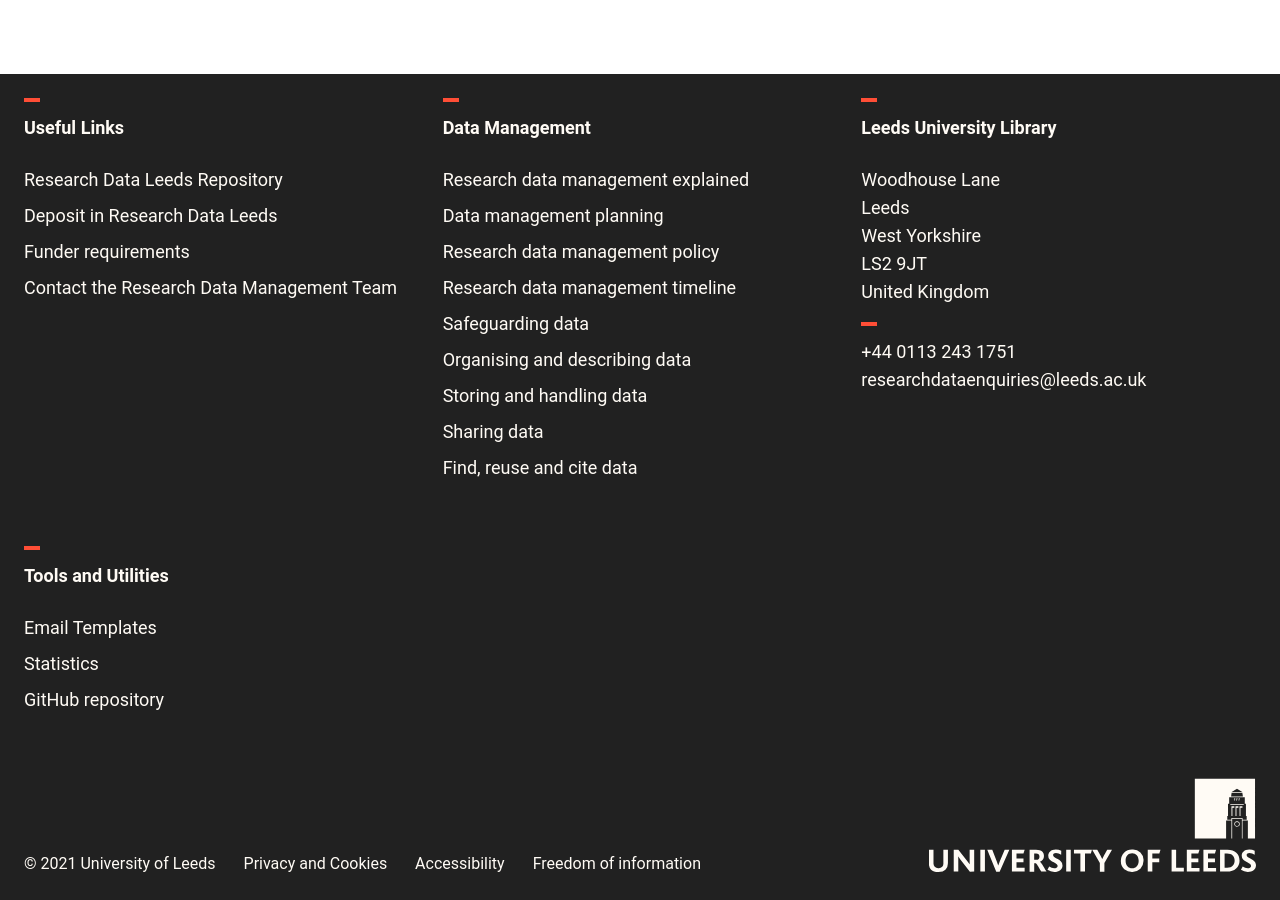
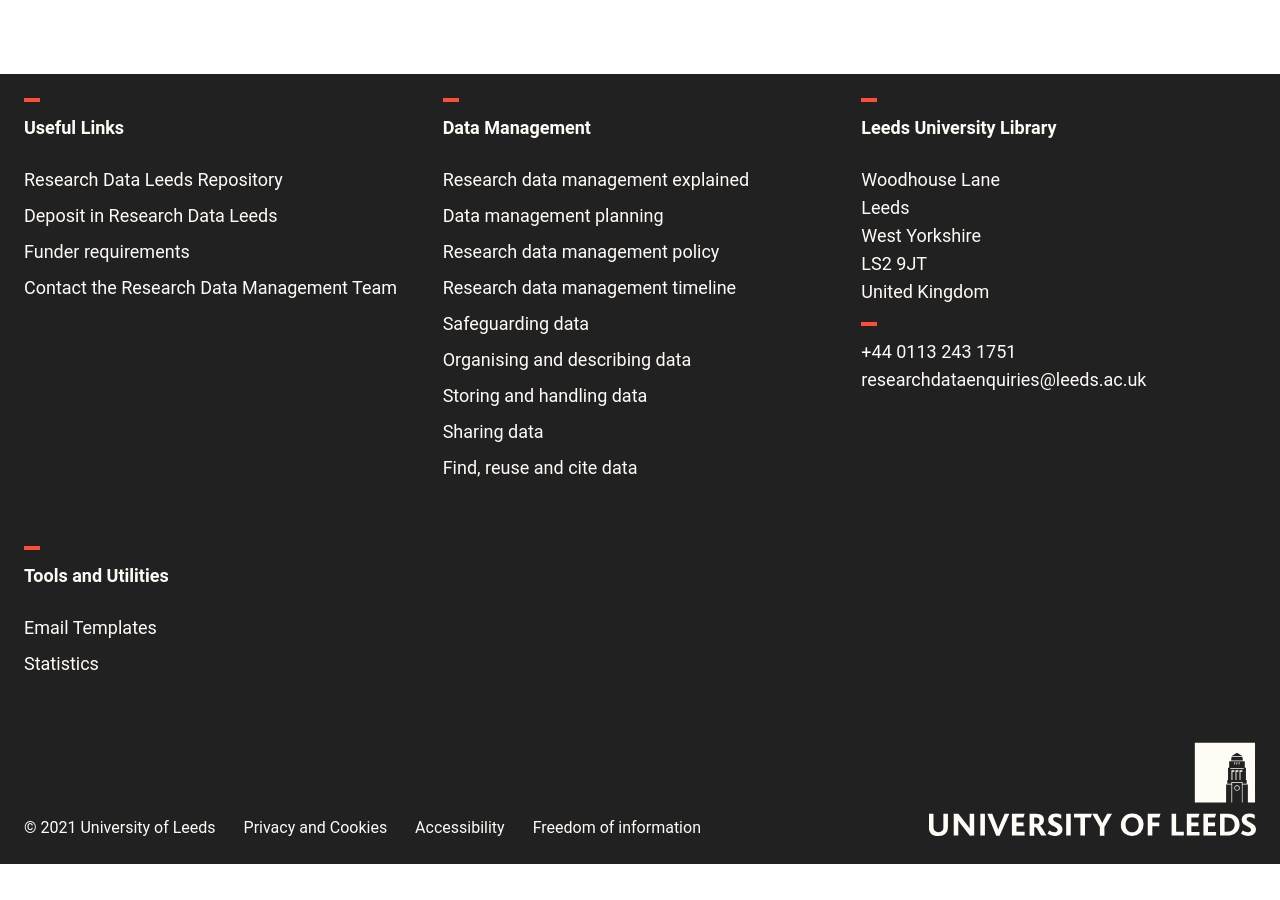
Before and after one commit to uol-library/rdl-handbook, a Jekyll site: the page built from pages/index.md, in a window 1280 px wide and 900 px high, scrolled down 1254 px. Built offline with Jekyll 4.4.1, drawn with Linux system fonts in a browser that asks for light colours; some web fonts are replaced; after the commit the page ends 2118 px from its top, so only the background shows below that.

Commit message:
Update navigation.yml

```diff
--- a/_data/navigation.yml
+++ b/_data/navigation.yml
@@ -223,8 +223,6 @@ footermenus:
         url: /email-templates/
       - title: Statistics
         url: /statistics/
-      - title: GitHub repository
-        url: https://github.com/uol-library/rdl-handbook
 
 # Footer Information consists of links to key pages on the site.
 # Each site should have its own Accessibility and Privacy pages
```
